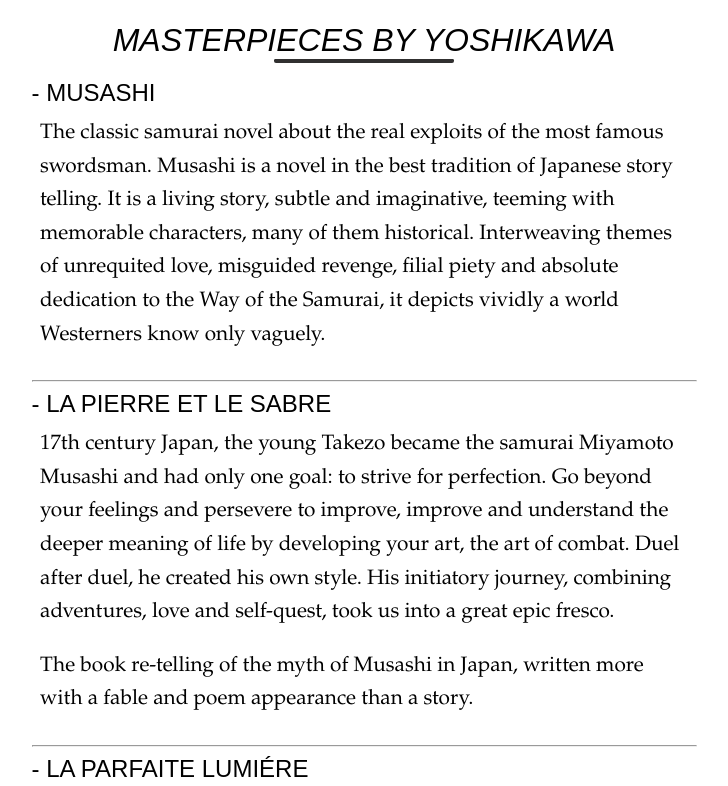
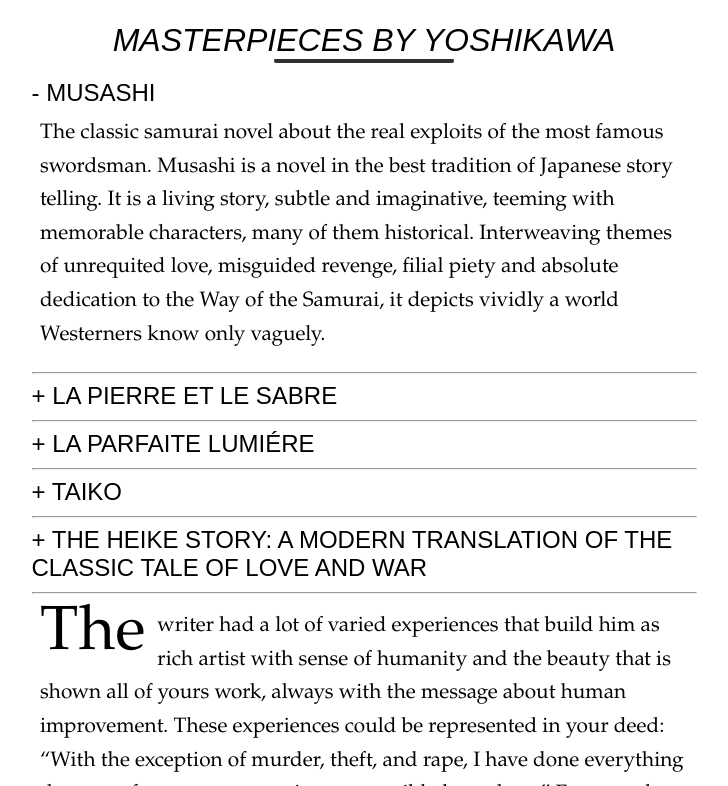
Before and after one commit to rafaelofil/Eiji-Yoshikawa-Biography, a plain HTML site: page index.html in a window 1280 px wide. Shown: the part 1622-2408 px from the top of the page, without its empty margins (276-1004 px from the left). Drawn offline with Linux system fonts and the light colour scheme.

Commit message:
Accordion-List

```diff
--- a/css/style.css
+++ b/css/style.css
@@ -16,7 +16,7 @@
 }
 
 body {
-  font-family: Garamond, 'EB Garamond', serif;
+  font-family: Garamond, "EB Garamond", serif;
 }
 
 dd {
@@ -162,6 +162,35 @@
   line-height: 1.25rem;
 }
 
+/* Accordion-List */
+[data-anime="accordion"] dt::before {
+  content: "+";
+}
+
+[data-anime="accordion"] dt.active::before {
+  content: "-";
+}
+
+[data-anime="accordion"] dd {
+  display: none;
+}
+
+[data-anime="accordion"] dd.active {
+  display: block;
+  animation: slideDown 0.5s forwards;
+}
+
+@keyframes slideDown {
+  from {
+    opacity: 0;
+    max-height: 0;
+  }
+  to {
+    max-height: 650px;
+    opacity: 1;
+  }
+}
+
 .accordion-list h2 {
   font-family: Arial, Helvetica, sans-serif;
   font-size: 2rem;
@@ -193,7 +222,6 @@
   cursor: pointer;
   align-content: center;
 }
-
 @media only screen and (min-width: 788px) and (max-width: 982px) {
   /* Principal Page */
   main {
--- a/index.html
+++ b/index.html
@@ -40,32 +40,32 @@
   <section class="accordion-list">
     <h2>MASTERPIECES BY YOSHIKAWA</h2>
     <div class="line-separator"></div>
-    <dl>
-      <dt>- MUSASHI</dt>
+    <dl data-anime="accordion">
+      <dt> MUSASHI</dt>
       <dd>
         <p>The classic samurai novel about the real exploits of the most famous swordsman. Musashi is a novel in the best tradition of Japanese story telling. It is a living story, subtle and imaginative, teeming with memorable characters, many of them historical. Interweaving themes of unrequited love, misguided revenge, filial piety and absolute dedication to the Way of the Samurai, it depicts vividly a world Westerners know only vaguely.</p>
       </dd>
       <hr>
-      <dt>- LA PIERRE ET LE SABRE</dt>
+      <dt> LA PIERRE ET LE SABRE</dt>
       <dd>
         <p>17th century Japan, the young Takezo became the samurai Miyamoto Musashi and had only one goal: to strive for perfection. Go beyond your feelings and persevere to improve, improve and understand the deeper meaning of life by developing your art, the art of combat. Duel after duel, he created his own style. His initiatory journey, combining adventures, love and self-quest, took us into a great epic fresco.</p>
         <p> The book re-telling of the myth of Musashi in Japan, written more with a fable and poem appearance than a story.</p>
       </dd>
       <hr>
-      <dt>- LA PARFAITE LUMIÉRE </dt>
+      <dt> LA PARFAITE LUMIÉRE </dt>
       <dd>
         <p>Suddenly he saw the truth: the techniques of the sword man were not his goal; he was looking forward a way of the saber which embraced everything. (...) By the first time, he wondered if that was possible for an insignificant human being to be one with the universe. "The young Takezo has become Miyamoto Musashi, a formidable samurai. He now knows that the art of the saber is only acquired through sacrifice and choice, that it is also the art of Life. In the lands surrounding the Mount Fuji, the beautiful Otsu, the disciple Jotaro and the Iori child follow in the footsteps of Musashi: those who worship him must also accept the harsh discipline of the samurai. wisdom, the only way to the perfect light. But to reach it, Musashi must engage in the ultimate battle.</p>
         <p>The book re-telling of the myth of Musashi in Japan, written more with a fable and poem appearance than a story.</p>
       </dd>
       <hr>
-      <dt>- TAIKO </dt>
+      <dt> TAIKO </dt>
       <dd>
         <p>In the tempestuous closing decades of the sixteenth century, the Empire of Japan writhes in chaos as the shogunate crumbles and rival warlords battle for supremacy. Warrior monks in their armed citadels block the road to the capital; castles are destroyed, villages plundered, fields put to the torch.</p>
         <p>Amid this devastation, three men dream of uniting the nation. At one extreme is the charismatic but brutal Nobunaga, whose ruthless ambition crushes all before him. At the opposite pole is the cold, deliberate Ieyasu, wise in counsel, brave in battle, mature beyond his years. But the keystone of this triumvirate is the most memorable of all, Hideyoshi, who rises from the menial post of sandal bearer to become Taiko-absolute ruler of Japan in the Emperor's name.</p>
         <p>Tells many stories: of the fury of Nobunaga and the fatal arrogance of the black-toothed Yoshimoto; of the pathetic downfall of the House of Takeda; how the scorned Mitsuhide betrayed his master; how once impregnable ramparts fell as their defenders died gloriously. Most of all, though, Taiko is the story of how one man transformed a nation through the force of his will and the depth of his humanity. Filled with scenes of pageantry and violence, acts of treachery and self-sacrifice, tenderness and savagery, Taiko combines the panoramic spectacle of a Kurosawa epic with a vivid evocation of feudal Japan.</p>
       </dd>
       <hr>
-      <dt>- THE HEIKE STORY: A MODERN TRANSLATION OF THE CLASSIC TALE OF LOVE AND WAR</dt>
+      <dt> THE HEIKE STORY: A MODERN TRANSLATION OF THE CLASSIC TALE OF LOVE AND WAR</dt>
       <dd>
         <p>Kyoto in the twelfth century was a magnificent city, but crime, disorder, and lust were rampant. The people were abused by the nobility, while the armed Buddhist monks terrorized court and commoner alike. In despair, the Emperor called upon the Heike and Genji clans to quell civil disturbances. Although the clans succeeded, they quarreled over the spoils of war and plunged the country into a century of warfare.This novel describes the rise to power of Kiyomori of the Heike clan during this turbulent time. From a youth sunk in poverty, Kiyomori eventually rose to become the Emperor's Chief Councillor. Although he was a gentle, enlightened man, he left a trail of bloodshed and ruin in his wake. The strange twists of Kiyomori's fate are the core of this epic novel.The Heike Story is a modern translation of a Japanese classic. Its exotic atmosphere, narrative power, pageantry, and poetry will enthrall English readers and provide an entertaining introduction to an important source of Japanese culture. </p>
       </dd>
@@ -93,6 +93,6 @@
   </a>
   <sub id="rights-alert">I DO NOT own the rights.<br> *If you have any problem with the upload please contact me at:<br> rafaelofil@outlook.com<br>and I will remove the site immediately*<br> Fonts in Github</sub>
 </footer>
-
+<script type="module" src="js/script.js"></script>
 </body>
 </html>
--- /dev/null
+++ b/js/modules/accordion.js
@@ -0,0 +1,21 @@
+export default function initAccordion() {
+  const accordionList = document.querySelectorAll(
+    "[data-anime='accordion'] dt"
+  );
+
+  if (accordionList.length) {
+    const activeClass = "active";
+
+    accordionList[0].classList.add(activeClass);
+    accordionList[0].nextElementSibling.classList.add(activeClass);
+
+    function activeAccordion() {
+      this.classList.toggle(activeClass);
+      this.nextElementSibling.classList.toggle(activeClass);
+    }
+
+    accordionList.forEach((item) => {
+      item.addEventListener("click", activeAccordion);
+    });
+  }
+}
--- /dev/null
+++ b/js/script.js
@@ -0,0 +1,3 @@
+import initAccordion from "./modules/accordion.js";
+
+initAccordion();
```
